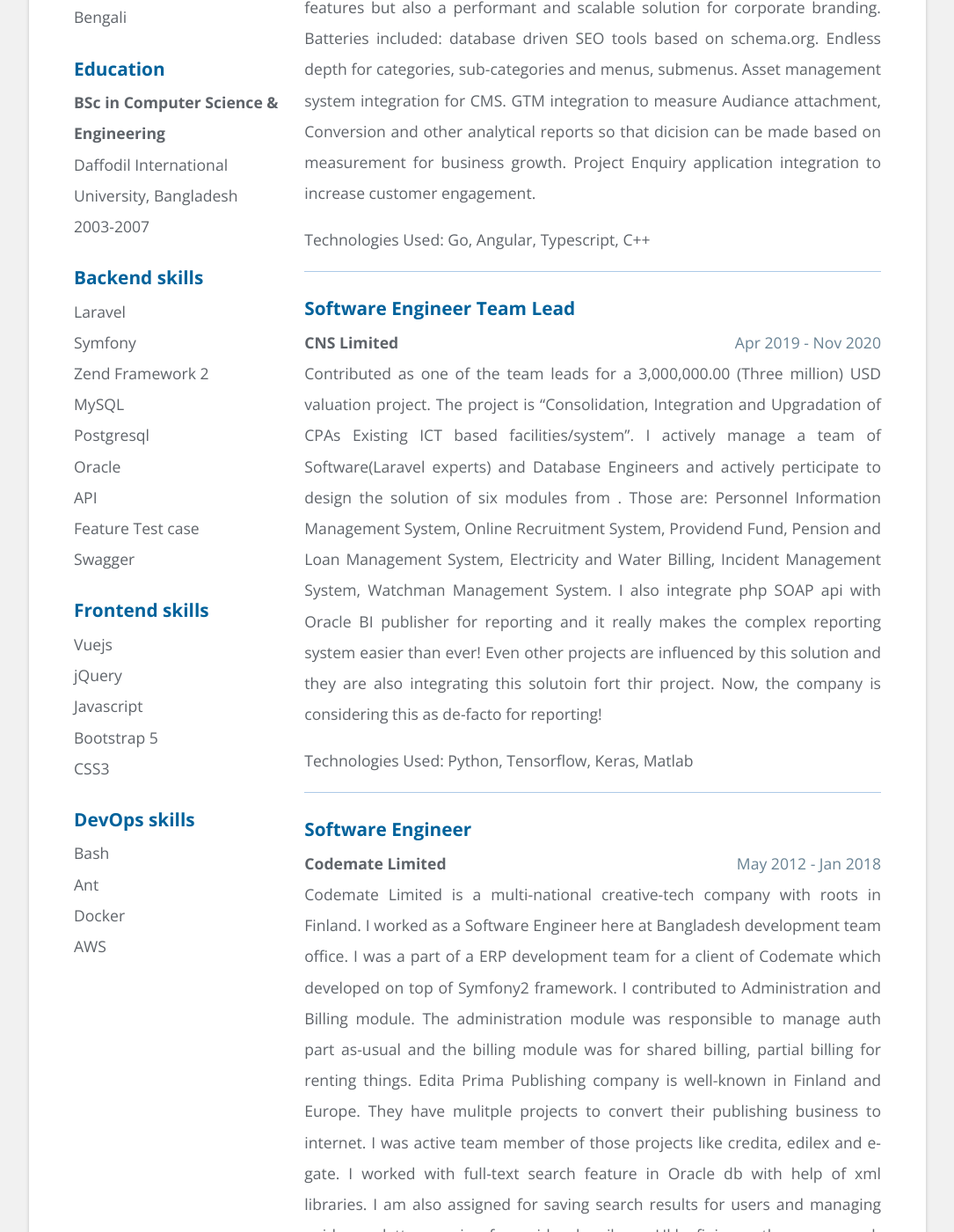
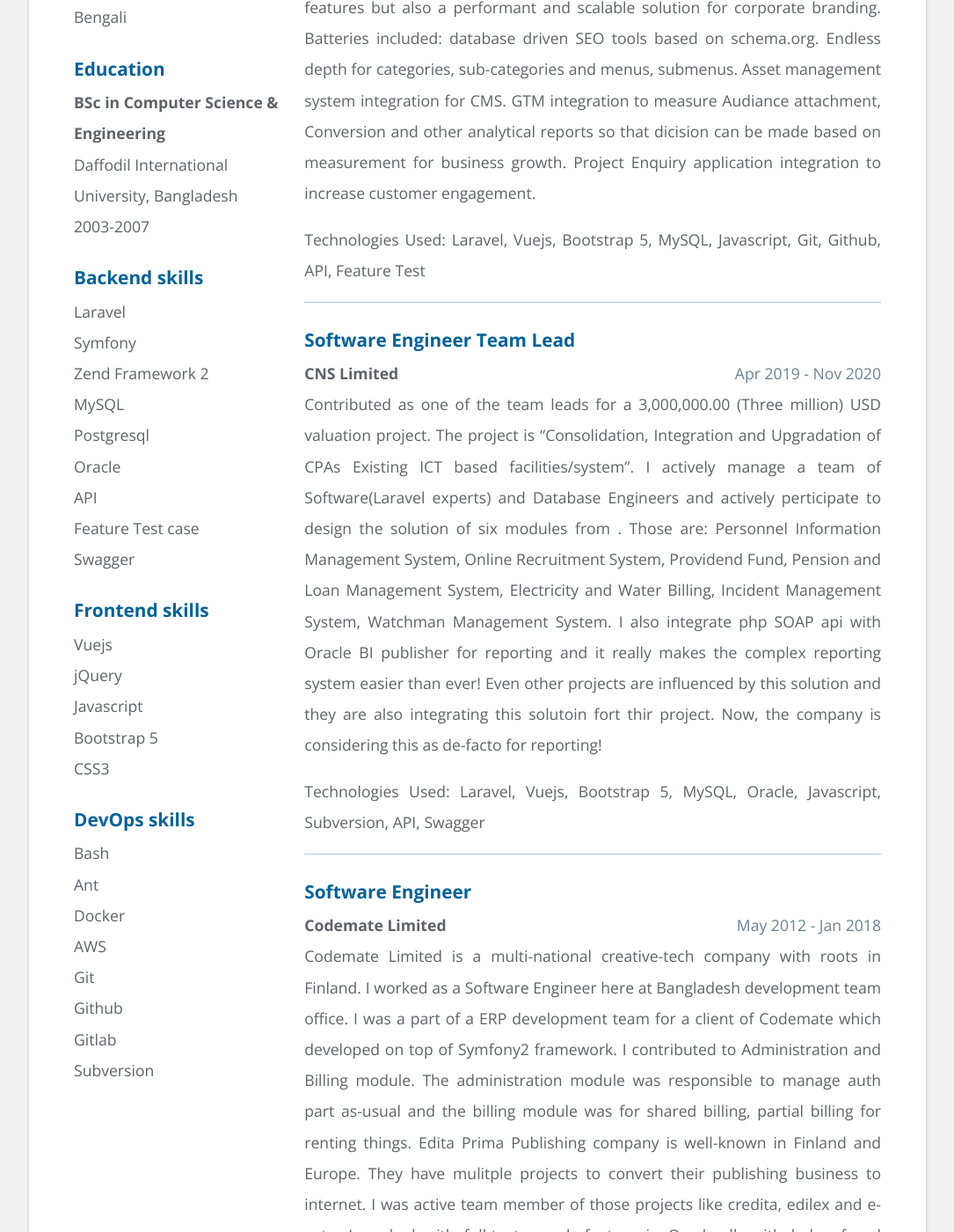
Before and after one commit to codeperl/resume, a Jekyll site: the page built from index.html, in a window 1280 px wide and 1400 px high, scrolled down 532 px. Shown: the whole window at 88% size, without its empty margins (97-1182 px from the left). Built offline with Jekyll 4.4.1, drawn with Linux system fonts in a browser that asks for light colours; some of the changed text lies outside the part shown.

Commit message:
Fixing Technology used for work places.

```diff
--- a/_data/data.yml
+++ b/_data/data.yml
@@ -72,6 +72,10 @@ skills:
       - Ant
       - Docker
       - AWS
+      - Git
+      - Github
+      - Gitlab
+      - Subversion
 
 # Profile
 profile: |
@@ -90,7 +94,7 @@ experience:
       Conversion and other analytical reports so that dicision can be made based on measurement for
       business growth. Project Enquiry application integration to increase customer engagement.
     technologies_used: |
-      Go, Angular, Typescript, C++
+      Laravel, Vuejs, Bootstrap 5, MySQL, Javascript, Git, Github, API, Feature Test
 
   - role: Software Engineer Team Lead
     time: Apr 2019 - Nov 2020
@@ -106,7 +110,7 @@ experience:
       easier than ever! Even other projects are influenced by this solution and they are also integrating this
       solutoin fort thir project. Now, the company is considering this as de-facto for reporting!
     technologies_used: |
-      Python, Tensorflow, Keras, Matlab
+      Laravel, Vuejs, Bootstrap 5, MySQL, Oracle, Javascript, Subversion, API, Swagger
 
   - role: Software Engineer
     time: May 2012 - Jan 2018
@@ -134,7 +138,8 @@ experience:
       they are not only the profitable business, they also expand their business in muliple countries like
       Sweden, Russia, Ethiopia!
     technologies_used: |
-      Python, Tensorflow, Keras, Matlab
+      Symfony >=2, Zend Framework 1.8, Zend Framework 2, jQuery, Javascript, Zerb Foundation, Bootstrap, MySQL, ORACLE, Subversion, Git, Github, Bitbucket, Robot framework for test,
+      Ant, Jenkins
 
 #publications:
 #  - title: Random title of paper. An interesting one.
```
